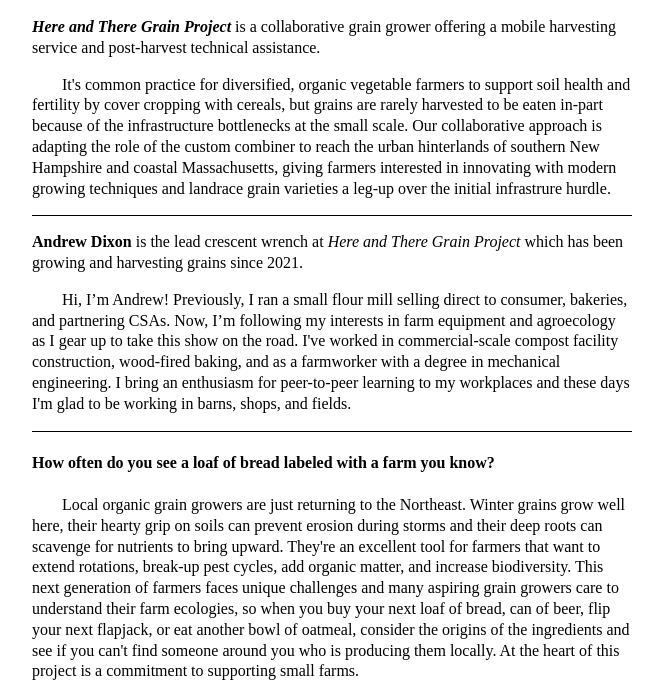
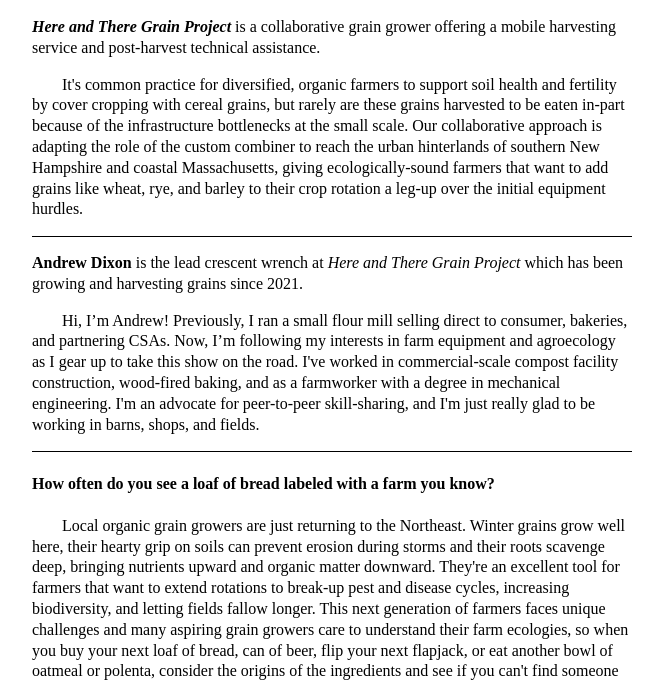
Before and after one commit to drewandrew/here-and-there, a website: page index.html in a window 1280 px wide. Shown: the part 311-994 px from the top of the page, without its empty margins (273-934 px from the left). Drawn offline with Linux system fonts and the light colour scheme.

```diff
--- a/index.html
+++ b/index.html
@@ -21,17 +21,17 @@
       <p class="no-indent">
         <i><b>Here and There Grain Project</b></i> is a collaborative grain grower offering a mobile harvesting service and post-harvest technical assistance.
       </p>
-      <p class="border-bottom">It's common practice for diversified, organic vegetable farmers to support soil health and fertility by cover cropping with cereals, but grains are rarely harvested to be eaten in-part because of the infrastructure bottlenecks at the small scale. Our collaborative approach is adapting the role of the custom combiner to reach the urban hinterlands of southern New Hampshire and coastal Massachusetts, giving farmers interested in innovating with modern growing techniques and landrace grain varieties a leg-up over the initial infrastrure hurdle.</p>
+      <p class="border-bottom">It's common practice for diversified, organic farmers to support soil health and fertility by cover cropping with cereal grains, but rarely are these grains harvested to be eaten in-part because of the infrastructure bottlenecks at the small scale. Our collaborative approach is adapting the role of the custom combiner to reach the urban hinterlands of southern New Hampshire and coastal Massachusetts, giving ecologically-sound farmers that want to add grains like wheat, rye, and barley to their crop rotation a leg-up over the initial equipment hurdles.</p>
       <p class="no-indent">
         <b>Andrew Dixon</b> is the lead crescent wrench at <i>Here and There Grain Project</i> which has been growing and harvesting grains since 2021.
       </p>
       <p class="border-bottom">
-        Hi, I’m Andrew! Previously, I ran a small flour mill selling direct to consumer, bakeries, and partnering CSAs. Now, I’m following my interests in farm equipment and agroecology as I gear up to take this show on the road. I've worked in commercial-scale compost facility construction, wood-fired baking, and as a farmworker with a degree in mechanical engineering. I bring an enthusiasm for peer-to-peer learning to my workplaces and these days I'm glad to be working in barns, shops, and fields.
+        Hi, I’m Andrew! Previously, I ran a small flour mill selling direct to consumer, bakeries, and partnering CSAs. Now, I’m following my interests in farm equipment and agroecology as I gear up to take this show on the road. I've worked in commercial-scale compost facility construction, wood-fired baking, and as a farmworker with a degree in mechanical engineering. I'm an advocate for peer-to-peer skill-sharing, and I'm just really glad to be working in barns, shops, and fields.
       </p>
 
       <h4 class="no-indent">How often do you see a loaf of bread labeled with a farm you know?</h4>
       <p>
-        Local organic grain growers are just returning to the Northeast. Winter grains grow well here, their hearty grip on soils can prevent erosion during storms and their deep roots can scavenge for nutrients to bring upward. They're an excellent tool for farmers that want to extend rotations, break-up pest cycles, add organic matter, and increase biodiversity. This next generation of farmers faces unique challenges and many aspiring grain growers care to understand their farm ecologies, so when you buy your next loaf of bread, can of beer, flip your next flapjack, or eat another bowl of oatmeal, consider the origins of the ingredients and see if you can't find someone around you who is producing them locally. At the heart of this project is a commitment to supporting small farms.
+        Local organic grain growers are just returning to the Northeast. Winter grains grow well here, their hearty grip on soils can prevent erosion during storms and their roots scavenge deep, bringing nutrients upward and organic matter downward. They're an excellent tool for farmers that want to extend rotations to break-up pest and disease cycles, increasing biodiversity, and letting fields fallow longer. This next generation of farmers faces unique challenges and many aspiring grain growers care to understand their farm ecologies, so when you buy your next loaf of bread, can of beer, flip your next flapjack, or eat another bowl of oatmeal or polenta, consider the origins of the ingredients and see if you can't find someone around you who is producing them locally. At the heart of this project is a commitment to supporting small farms.
       </p>
     </div>
 
```
